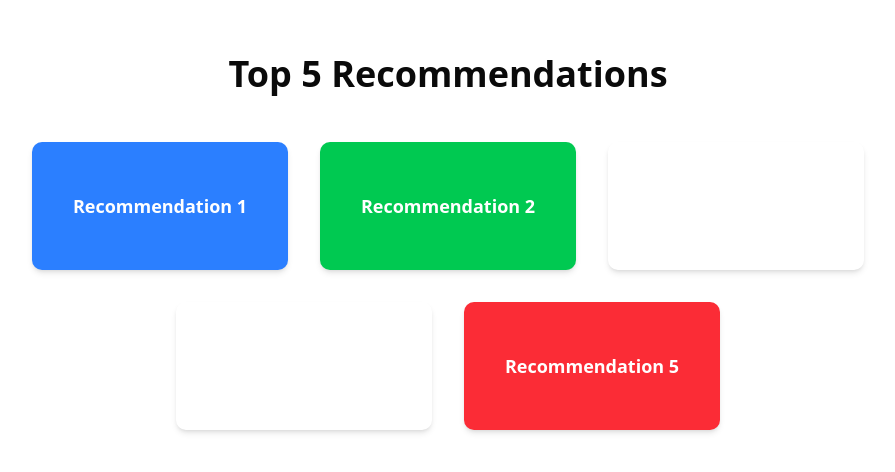
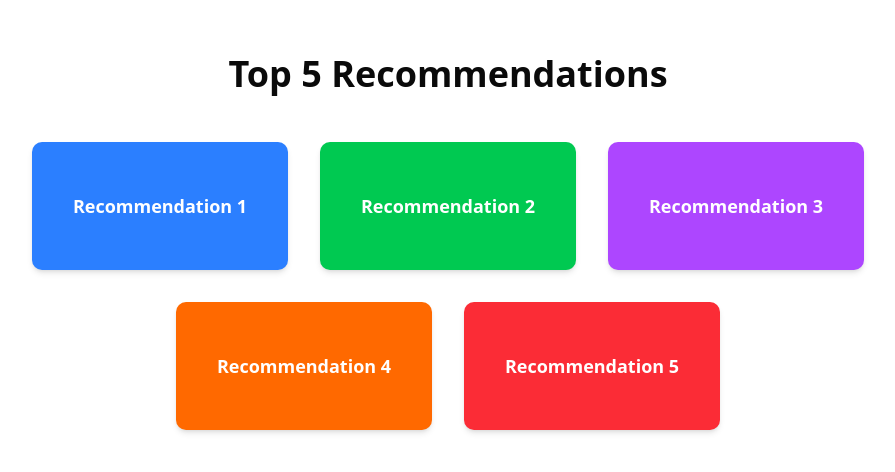
Before and after one commit to Hitchhiker-s-Guide-to-Arraial/frontend, a Next.js app in the folder travelplanner/: page /recs in a window 1280 px wide. Shown: the part 158-630 px from the top of the page, without its empty margins (192-1087 px from the left). Built offline with nearby package versions, Linux system fonts and the light colour scheme.

Commit message:
planear fix, rec slug e rec fixes

```diff
--- a/travelplanner/src/app/planear/page.tsx
+++ b/travelplanner/src/app/planear/page.tsx
@@ -12,10 +12,11 @@ import { Popover, PopoverContent, PopoverTrigger } from "@/components/ui/popover
 import { CalendarIcon, X, Loader2, CheckCircle2 } from "lucide-react";
 import { format } from "date-fns";
 import { cn } from "@/lib/utils";
+import { DateRange } from "react-day-picker";
 
 export default function PlanearPage() {
   const router = useRouter();
-  const [dateRange, setDateRange] = useState<{ from: Date; to: Date } | undefined>();
+  const [dateRange, setDateRange] = useState<DateRange | undefined>();
   const [formData, setFormData] = useState({
     budget: "",
     category: "",
@@ -42,7 +43,6 @@ export default function PlanearPage() {
 
       // Wait 2 seconds before redirecting
       await new Promise(resolve => setTimeout(resolve, 2000));
-
 
       router.push("/recs");
     } catch (error) {
--- a/travelplanner/src/app/recs/[slug]/page.tsx
+++ b/travelplanner/src/app/recs/[slug]/page.tsx
@@ -3,6 +3,7 @@
 import { notFound } from 'next/navigation';
 import { useRouter } from 'next/navigation';
 import { use, useState } from 'react';
+import { CheckCircle2 } from 'lucide-react';
 
 interface Props {
   params: Promise<{
@@ -47,6 +48,7 @@ export default function RecommendationDetail({ params }: Props) {
   const router = useRouter();
   const [isAddingToGerir, setIsAddingToGerir] = useState(false);
   const [isGoingToGerir, setIsGoingToGerir] = useState(false);
+  const [showSuccess, setShowSuccess] = useState(false);
 
   // Unwrap the params promise using React.use()
   const unwrappedParams = use(params);
@@ -71,7 +73,11 @@ export default function RecommendationDetail({ params }: Props) {
       // Wait 1.5 seconds
       await new Promise(resolve => setTimeout(resolve, 1500));
 
-      alert(`Added ${recommendation.name} to Gerir page!`);
+      // Show toast instead of alert
+      setShowSuccess(true);
+      // Auto hide toast after 3 seconds
+      setTimeout(() => setShowSuccess(false), 3000);
+
     } finally {
       setIsAddingToGerir(false);
     }
@@ -91,6 +97,17 @@ export default function RecommendationDetail({ params }: Props) {
 
   return (
     <main className="min-h-screen p-8">
+      {/* Custom Success Toast */}
+      {showSuccess && (
+        <div className="fixed top-4 right-4 z-50 bg-green-500 text-white px-6 py-4 rounded-lg shadow-lg flex items-center gap-3 animate-in slide-in-from-right duration-300">
+          <CheckCircle2 className="h-5 w-5" />
+          <div>
+            <p className="font-semibold">Added to Gerir successfully!</p>
+            <p className="text-sm text-green-100">{recommendation.name} was added to your Gerir page</p>
+          </div>
+        </div>
+      )}
+
       <div className="max-w-4xl mx-auto">
         <h1 className="text-4xl font-bold mb-4">{recommendation.name}</h1>
         <p className="text-lg text-gray-600 mb-8">{recommendation.description}</p>
--- a/travelplanner/src/app/recs/page.tsx
+++ b/travelplanner/src/app/recs/page.tsx
@@ -3,11 +3,11 @@ import Link from 'next/link';
 export default function RecsPage() {
   // This data would come from your API in the future
   const recommendations = [
-    { id: 1, name: "Recommendation 1", color: "blue", slug: "rec-1" },
-    { id: 2, name: "Recommendation 2", color: "green", slug: "rec-2" },
-    { id: 3, name: "Recommendation 3", color: "purple", slug: "rec-3" },
-    { id: 4, name: "Recommendation 4", color: "orange", slug: "rec-4" },
-    { id: 5, name: "Recommendation 5", color: "red", slug: "rec-5" },
+    { id: 1, name: "Recommendation 1", color: "bg-blue-500", hoverColor: "hover:bg-blue-600", slug: "rec-1" },
+    { id: 2, name: "Recommendation 2", color: "bg-green-500", hoverColor: "hover:bg-green-600", slug: "rec-2" },
+    { id: 3, name: "Recommendation 3", color: "bg-purple-500", hoverColor: "hover:bg-purple-600", slug: "rec-3" },
+    { id: 4, name: "Recommendation 4", color: "bg-orange-500", hoverColor: "hover:bg-orange-600", slug: "rec-4" },
+    { id: 5, name: "Recommendation 5", color: "bg-red-500", hoverColor: "hover:bg-red-600", slug: "rec-5" },
   ];
 
   return (
@@ -22,7 +22,7 @@ export default function RecsPage() {
         <div className="flex gap-8 w-full justify-center">
           {recommendations.slice(0, 3).map((rec) => (
             <Link key={rec.id} href={`/recs/${rec.slug}`} className="block">
-              <div className={`w-64 h-32 bg-${rec.color}-500 text-white rounded-lg hover:bg-${rec.color}-600 transition shadow-md text-lg font-semibold flex items-center justify-center cursor-pointer`}>
+              <div className={`w-64 h-32 ${rec.color} text-white rounded-lg ${rec.hoverColor} transition shadow-md text-lg font-semibold flex items-center justify-center cursor-pointer`}>
                 {rec.name}
               </div>
             </Link>
@@ -33,7 +33,7 @@ export default function RecsPage() {
         <div className="flex gap-8 w-full justify-center">
           {recommendations.slice(3, 5).map((rec) => (
             <Link key={rec.id} href={`/recs/${rec.slug}`} className="block">
-              <div className={`w-64 h-32 bg-${rec.color}-500 text-white rounded-lg hover:bg-${rec.color}-600 transition shadow-md text-lg font-semibold flex items-center justify-center cursor-pointer`}>
+              <div className={`w-64 h-32 ${rec.color} text-white rounded-lg ${rec.hoverColor} transition shadow-md text-lg font-semibold flex items-center justify-center cursor-pointer`}>
                 {rec.name}
               </div>
             </Link>
```
